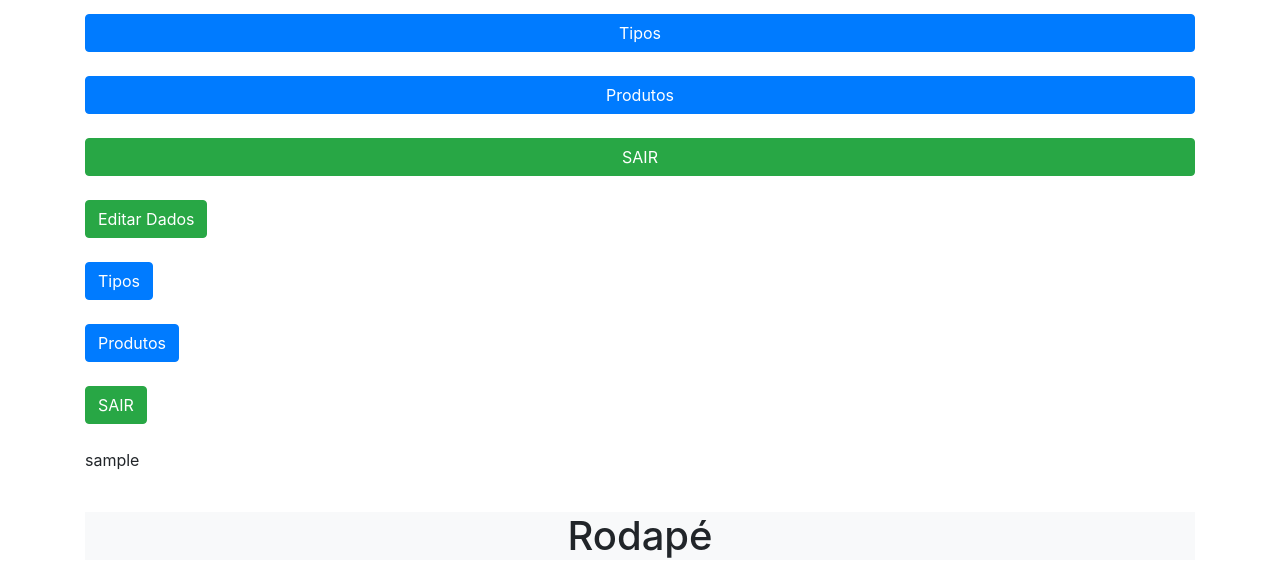
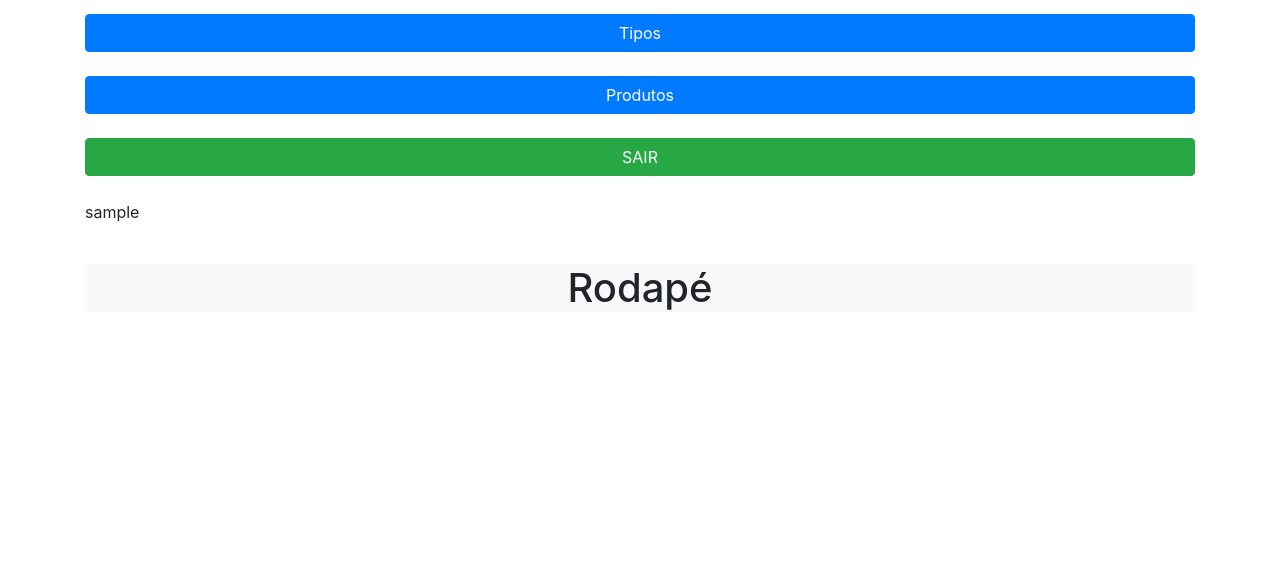
Before and after one commit to brunogomesifrn/-info419info, a Django app: page /perfil/ in a window 1280 px wide. Shown: the part 310-878 px from the top of the page. After the commit the page ends 620 px from the top, so only its background shows below. Run offline with Django 3.2, Linux system fonts and the light colour scheme; the visitor is signed in with stand-in values (Sample User, id 1); data comes from the database, SQL or seed files in the repository; some libraries are stand-ins or nearby versions.

Commit message:
ajustei pagina

```diff
--- a/core/templates/perfil.html
+++ b/core/templates/perfil.html
@@ -10,11 +10,6 @@
 <a href="{% url 'tipos' %}" class="text-white"><button type="button" class="btn btn-primary w-100">Tipos</button> </a><br /> <br />
 <a href="{% url 'produtos' %}" class="text-white"> <button type="button" class="btn btn-primary w-100">Produtos</button> </a> <br> <br>
 <a href="{% url 'logout' %}" class="text-white"> <button type="button" class="btn btn-success w-100">SAIR</button> </a><br /> <br />
-<a href="{% url 'editarperfil' user.id %}" class="text-white"> <button type="button" class="btn btn-success">Editar Dados</button> </a><br /> <br />
-<a href="{% url 'tipos' %}" class="text-white"><button type="button" class="btn btn-primary">Tipos</button> </a><br /> <br />
-<a href="{% url 'produtos' %}" class="text-white"> <button type="button" class="btn btn-primary">Produtos</button> </a> <br> <br>
-<a href="{% url 'logout' %}" class="text-white"> <button type="button" class="btn btn-success">SAIR</button> </a><br /> <br />
-
 <script type="text/javascript" src="{% static 'js/bootstrap.bundle.min.js' %}"></script>
 <script type="text/javascript" src="{% static 'js/jquery.min.js' %}"></script>
 
```
